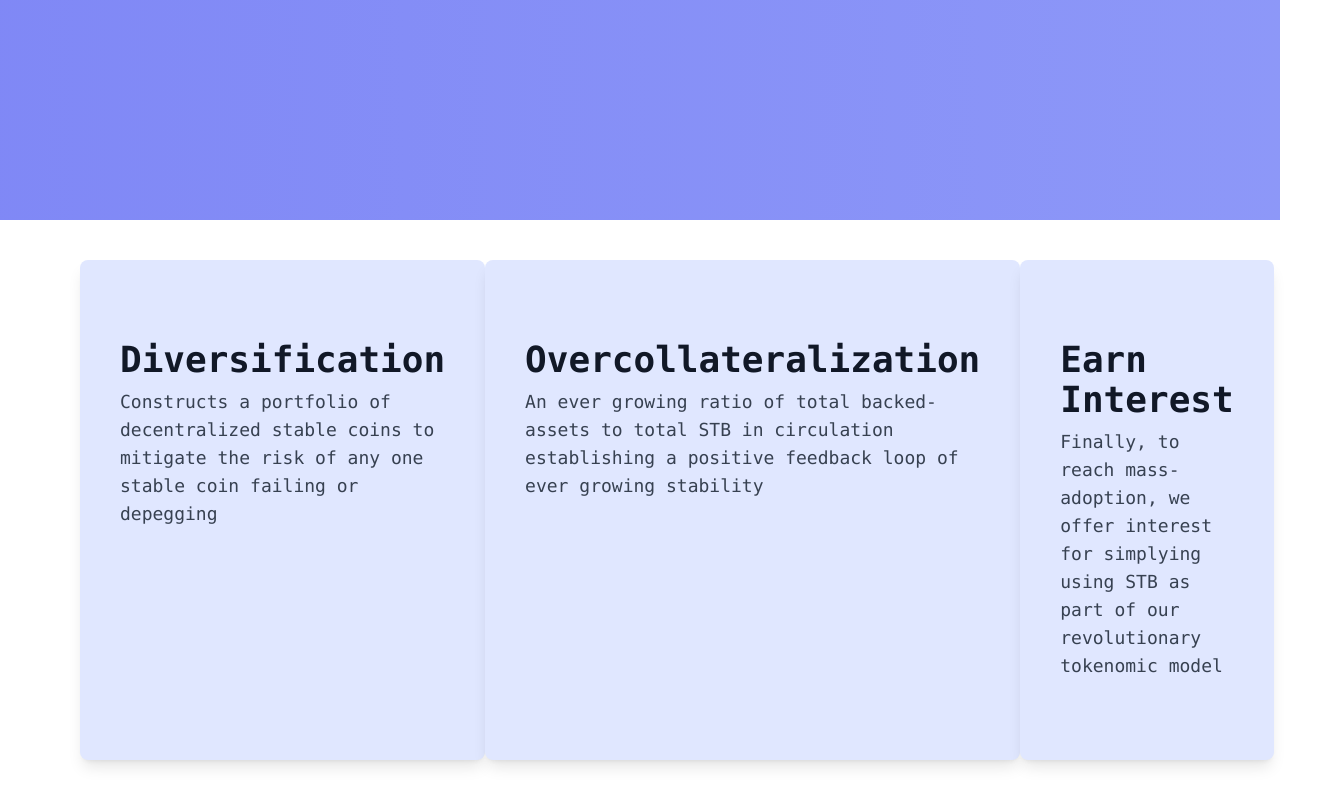
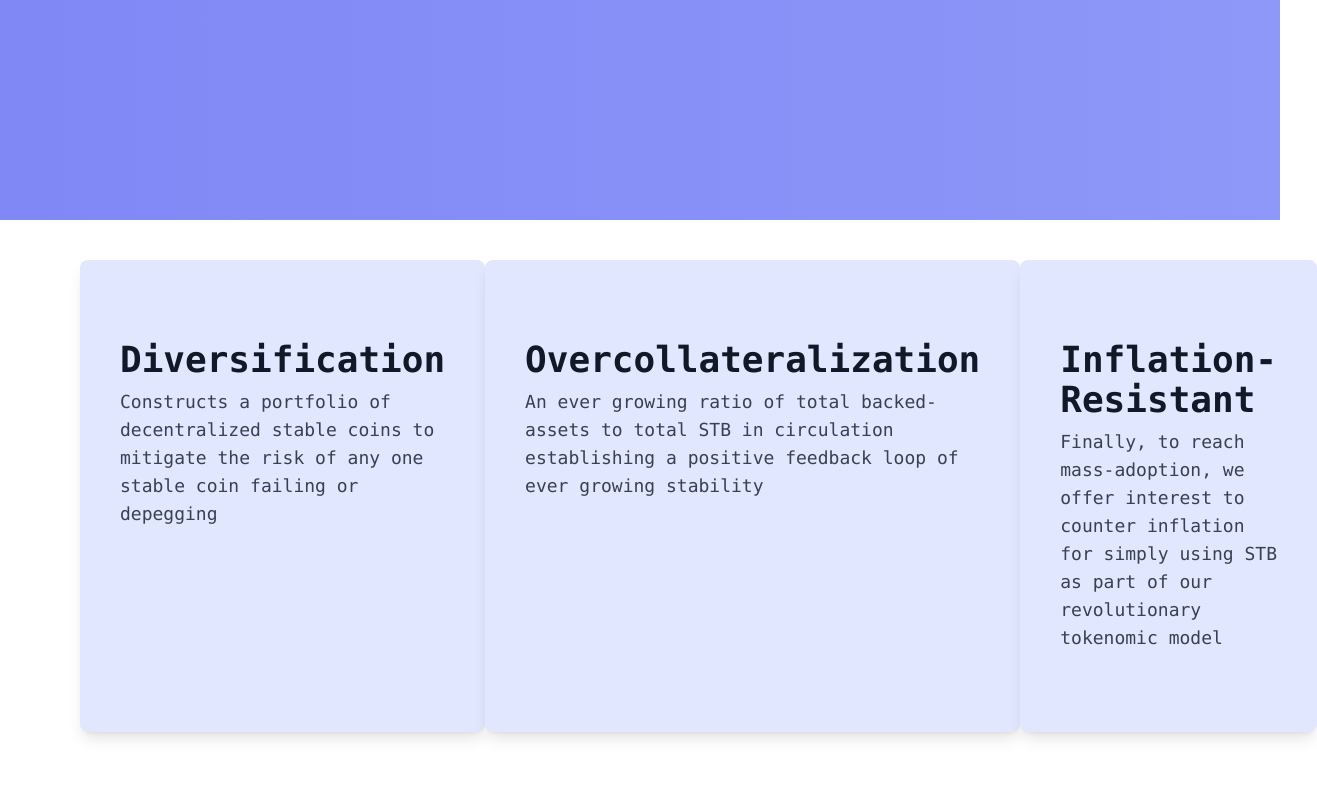
Before and after one commit to erichuang27/stabler_coin, a React (Create React App) app: page / in a window 1280 px wide. Shown: the part 740-1540 px from the top of the page, 1317 px wide, since content can reach past the window. After the commit the page ends 1512 px from the top, so only its background shows below. Built offline with nearby package versions, Linux system fonts and the light colour scheme.

Commit message:
Updated landing page writing

```diff
--- a/src/App.js
+++ b/src/App.js
@@ -41,8 +41,8 @@ export function App() {
           </div>
 
           <div data-aos="fade-down" data-aos-duration="2500" className="px-10 py-20 w-[35rem] rounded-lg bg-indigo-100 shadow-lg">
-            <h5 className="mb-2 font-bold text-4xl text-gray-900">Earn Interest</h5>
-            <p className="text-lg text-gray-700">Finally, to reach mass-adoption, we offer interest for simplying using STB as part of our revolutionary tokenomic model </p>
+            <h5 className="mb-2 font-bold text-4xl text-gray-900">Inflation-Resistant</h5>
+            <p className="text-lg text-gray-700">Finally, to reach mass-adoption, we offer interest to counter inflation for simply using STB as part of our revolutionary tokenomic model </p>
           </div>
 
         </div>
```
Also changed, not shown: 1 other file (tests, documents, lock files or other folders).
